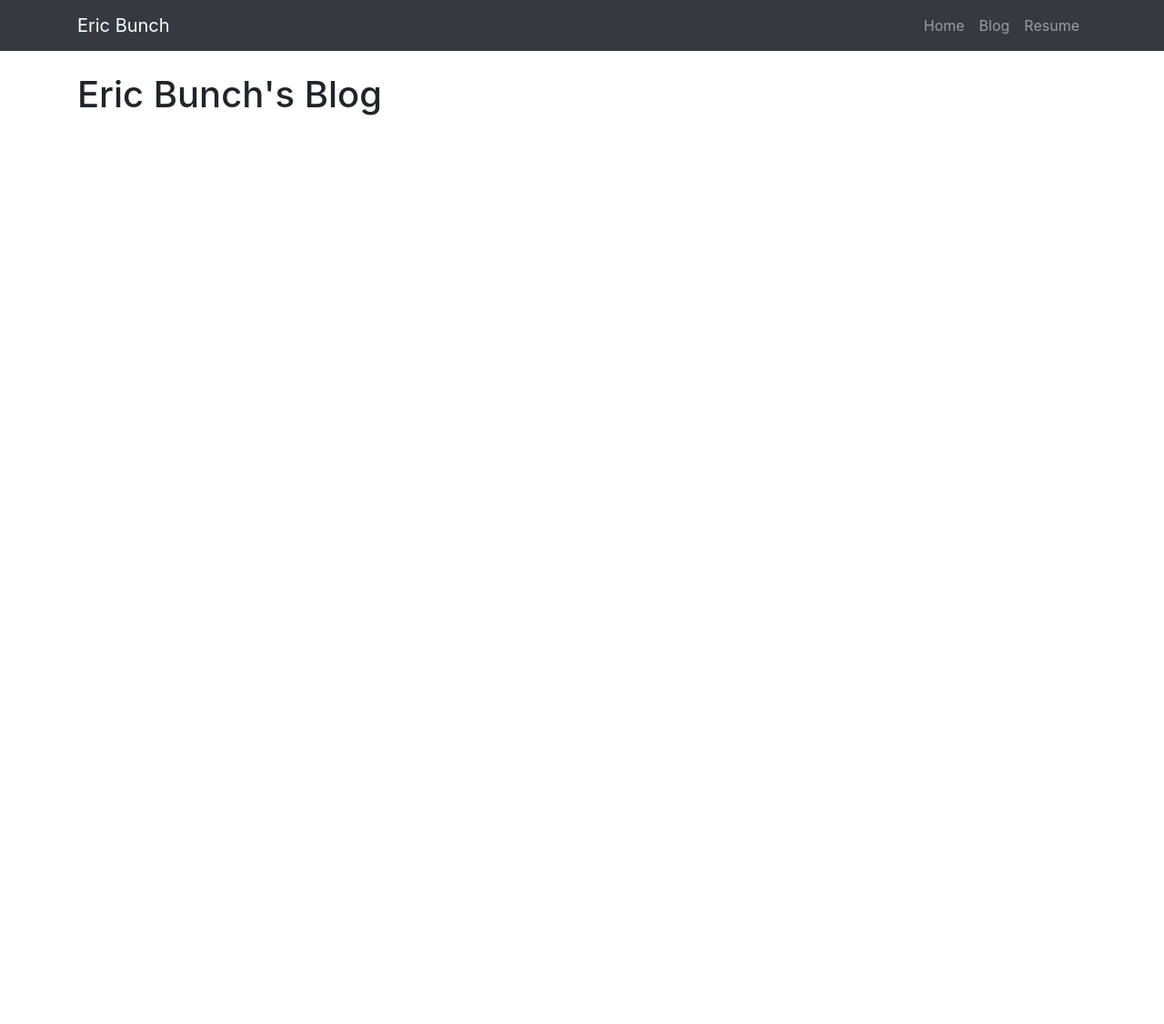
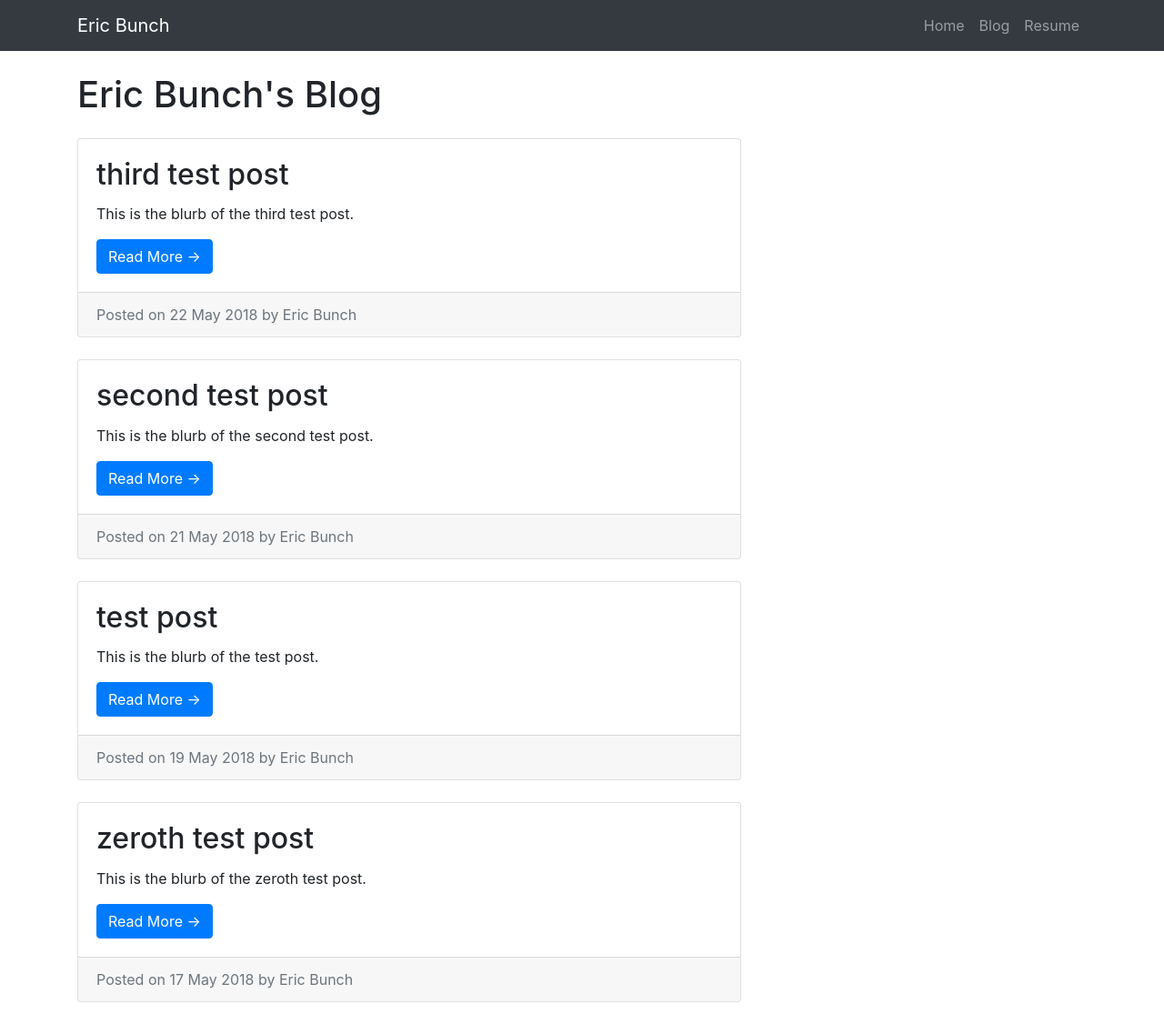
Before and after one commit to eric-bunch/eric-bunch.github.io, a Jekyll site: the page built from blog/index.html, in a window 1280 px wide and 1126 px high. Shown: the whole window at 91% size. Built offline with Jekyll 4.4.1, drawn with Linux system fonts in a browser that asks for light colours.

Commit message:
Update index.html

```diff
--- a/blog/index.html
+++ b/blog/index.html
@@ -11,7 +11,7 @@ title: Eric Bunch's Blog
 <!--             <small>Secondary Text</small> -->
           </h1>
 
-	{% for post in paginator.posts %}
+	{% for post in site.posts %}
 	<!-- Blog Post -->
           <div class="card mb-4">
             <div class="card-body">
@@ -27,20 +27,16 @@ title: Eric Bunch's Blog
 	{% endfor %}
 
           <!-- Pagination -->
-          <ul class="pagination justify-content-center mb-4">
-            {% if paginator.previous_page %}
+<!--           <ul class="pagination justify-content-center mb-4">
             <li class="page-item">
-              <a class="page-link" href="{{paginator.previous_page_path}}">&larr; Older</a>
+              <a class="page-link" href="#">&larr; Older</a>
             </li>
-			{% endif %}
-			{% if paginator.next_page %}
 			  <li class="page-item disabled">
-              <a class="page-link" href="{{ paginator.next_page_path }}">Newer &rarr;</a>
+              <a class="page-link" href="#">Newer &rarr;</a>
             </li>
-			{% endif %}
 
 
-          </ul>
+          </ul> -->
 
         </div>
 
```
